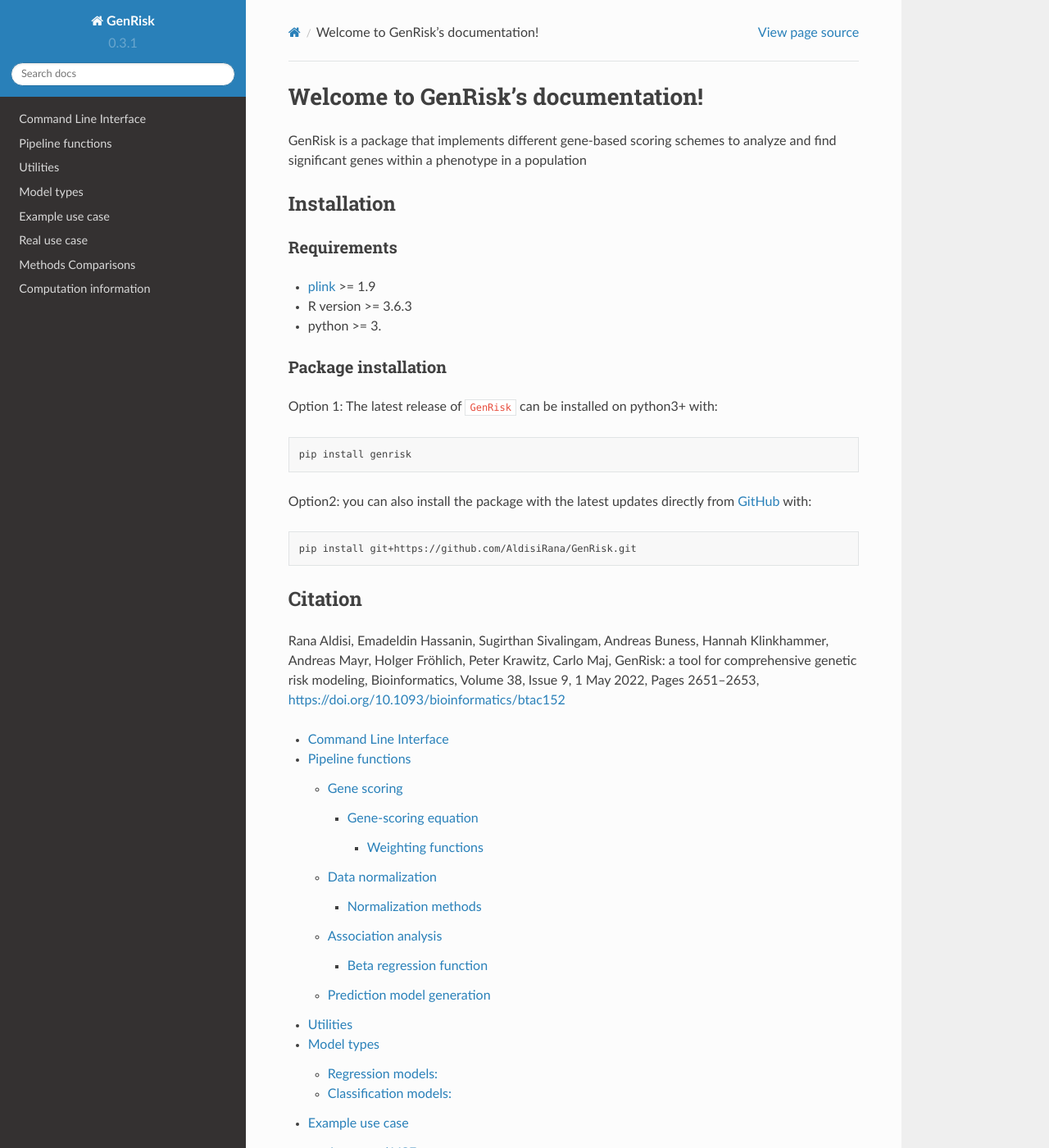
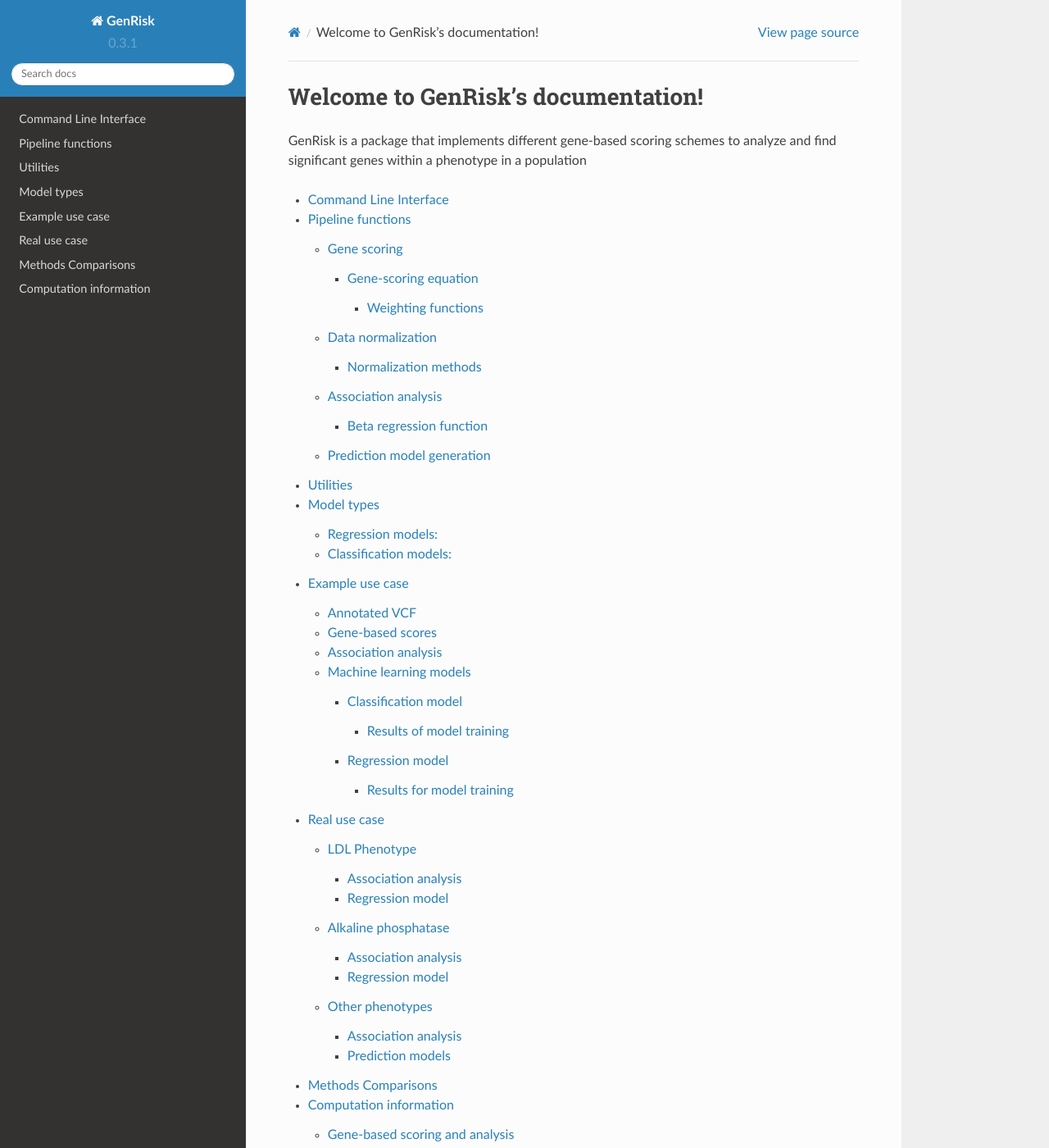
Before and after one commit to AldisiRana/GenRisk, a Sphinx documentation site: the page built from docs/source/index.rst, in a window 1280 px wide and 1400 px high. Shown: the whole window at 82% size. Built offline with Sphinx 7.4.7 and the Read the Docs theme 2.0.0, drawn with Linux system fonts in a browser that asks for light colours; pages that are not in the unit, such as notebooks, are missing from menus; some of the changed text lies outside the part shown.

Commit message:
Update index.rst

```diff
--- a/docs/source/index.rst
+++ b/docs/source/index.rst
@@ -5,38 +5,10 @@
     contain the root `toctree` directive.
 
 Welcome to GenRisk's documentation!
-########################################
+=======================================
 
 GenRisk is a package that implements different gene-based scoring schemes to analyze and find significant genes
 within a phenotype in a population
-
-Installation
-----------------
-
-Requirements
-_____________
-* `plink <https://www.cog-genomics.org/plink>`_ >= 1.9
-* R version >= 3.6.3
-* python >= 3.
-
-Package installation
-____________________
-Option 1: The latest release of ``GenRisk`` can be installed on python3+ with:
-
-.. code-block:: bash
-
-    pip install genrisk
-
-Option2: you can also install the package with the latest updates directly from `GitHub <https://github.com/AldisiRana/GenRisk>`_ with:
-
-.. code-block:: bash
-
-    pip install git+https://github.com/AldisiRana/GenRisk.git
-
-Citation
----------
-Rana Aldisi, Emadeldin Hassanin, Sugirthan Sivalingam, Andreas Buness, Hannah Klinkhammer, Andreas Mayr, Holger Fröhlich, Peter Krawitz, Carlo Maj, GenRisk: a tool for comprehensive genetic risk modeling, Bioinformatics, Volume 38, Issue 9, 1 May 2022, Pages 2651–2653, https://doi.org/10.1093/bioinformatics/btac152
-
 
 .. toctree::
     :maxdepth: 2
@@ -53,6 +25,35 @@ Rana Aldisi, Emadeldin Hassanin, Sugirthan Sivalingam, Andreas Buness, Hannah Kl
    computation
 
 
+Installation
+----------------
+
+Requirements
+~~~~~~~~~~~~~~~
+* `plink <https://www.cog-genomics.org/plink>`_ >= 1.9
+* R version >= 3.6.3
+* python >= 3.
+
+Package installation
+~~~~~~~~~~~~~~~~~~~~~~~~
+Option 1: The latest release of ``GenRisk`` can be installed on python3+ with:
+
+.. code-block:: bash
+
+    pip install genrisk
+
+Option2: you can also install the package with the latest updates directly from `GitHub <https://github.com/AldisiRana/GenRisk>`_ with:
+
+.. code-block:: bash
+
+    pip install git+https://github.com/AldisiRana/GenRisk.git
+
+
+Citation
+---------
+Rana Aldisi, Emadeldin Hassanin, Sugirthan Sivalingam, Andreas Buness, Hannah Klinkhammer, Andreas Mayr, Holger Fröhlich, Peter Krawitz, Carlo Maj, GenRisk: a tool for comprehensive genetic risk modeling, Bioinformatics, Volume 38, Issue 9, 1 May 2022, Pages 2651–2653, https://doi.org/10.1093/bioinformatics/btac152
+
+
 ###############################
 
 
```
